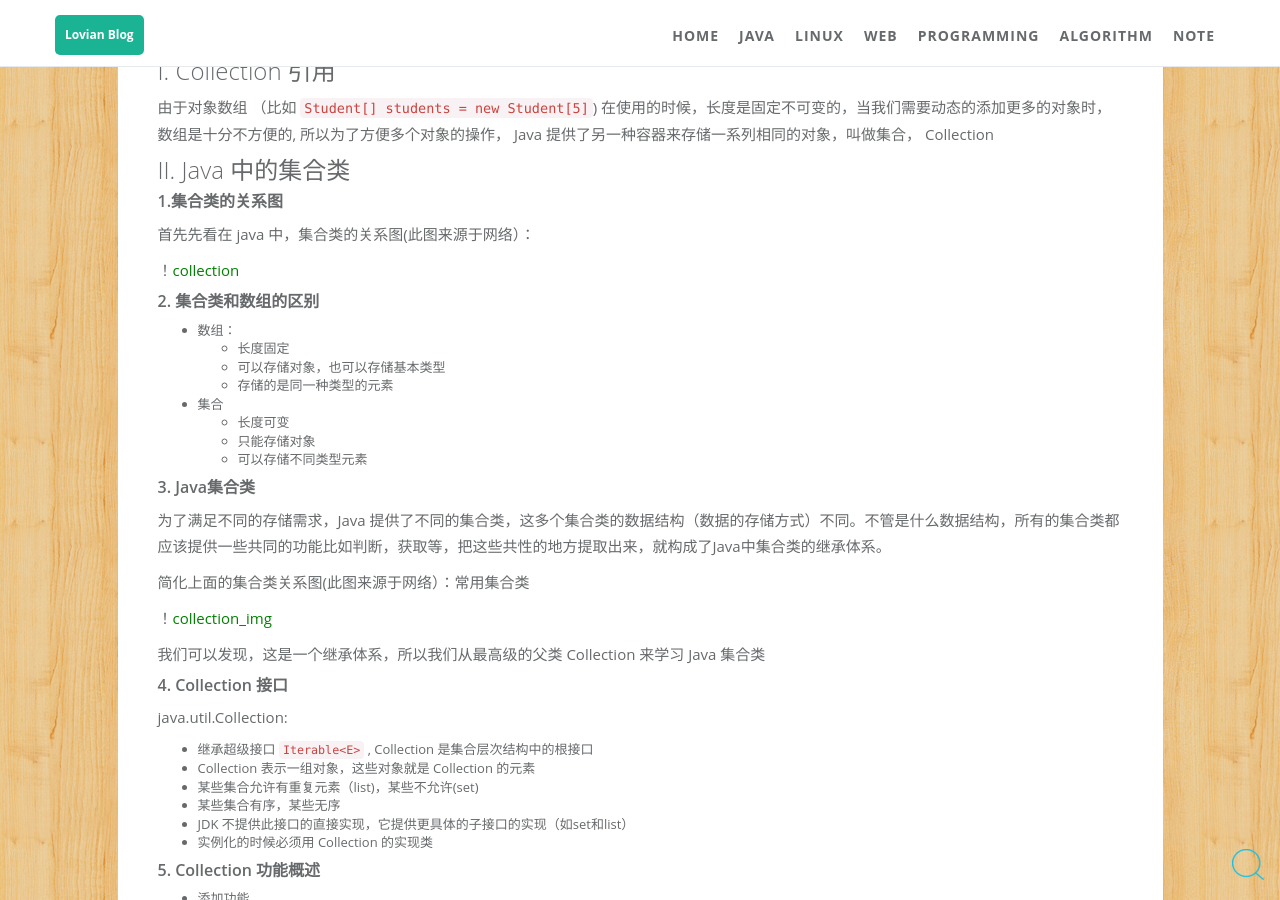
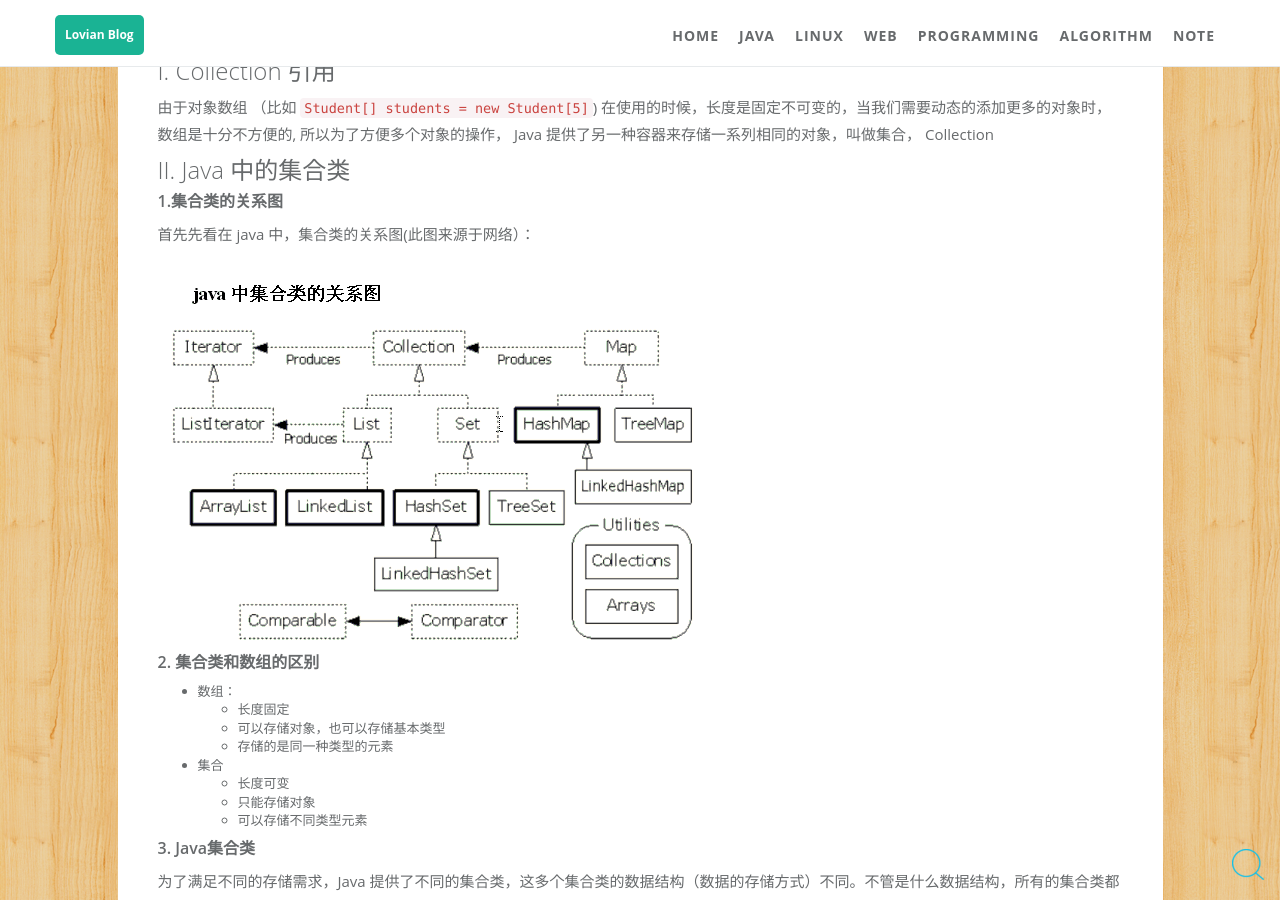
Before and after one commit to ZhengshuaiPENG/zhengshuaipeng.github.io, a Jekyll site: the page built from _posts/2016/07/2016-07-18-java-collection.md, in a window 1280 px wide and 900 px high, scrolled down 718 px. Built offline with Jekyll 4.4.1, drawn with Linux system fonts in a browser that asks for light colours; comment, search, counter and statistics services are not loaded.

Commit message:
collection

```diff
--- a/_posts/2016/07/2016-07-18-java-collection.md
+++ b/_posts/2016/07/2016-07-18-java-collection.md
@@ -21,7 +21,7 @@ icon: fa-keyboard-o
 
 首先先看在 java 中，集合类的关系图(此图来源于网络）：
 
-！[collection](https://zhengshuaipeng.github.io/static/img/blog/2016/07/collection.png)
+![collection](https://zhengshuaipeng.github.io/static/img/blog/2016/07/collection.png)
 
 
 ### 2. 集合类和数组的区别
@@ -41,7 +41,7 @@ icon: fa-keyboard-o
 
 简化上面的集合类关系图(此图来源于网络）：常用集合类
 
-！[collection_img](https://zhengshuaipeng.github.io/static/img/blog/2016/07/collection_img.png)
+![collection_img](https://zhengshuaipeng.github.io/static/img/blog/2016/07/collection_img.png)
 
 我们可以发现，这是一个继承体系，所以我们从最高级的父类 Collection 来学习 Java 集合类
 
```
